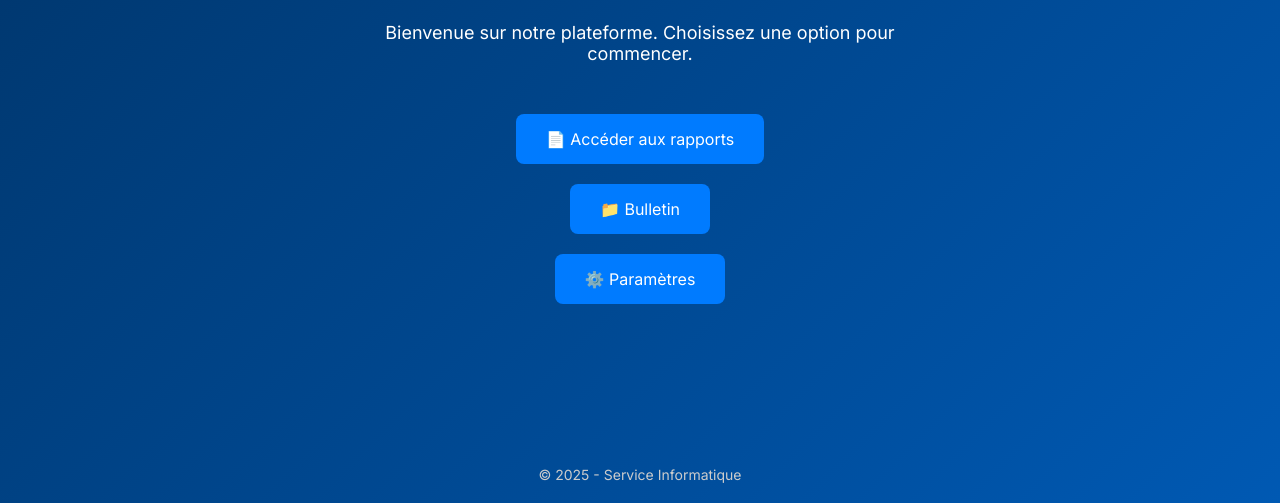
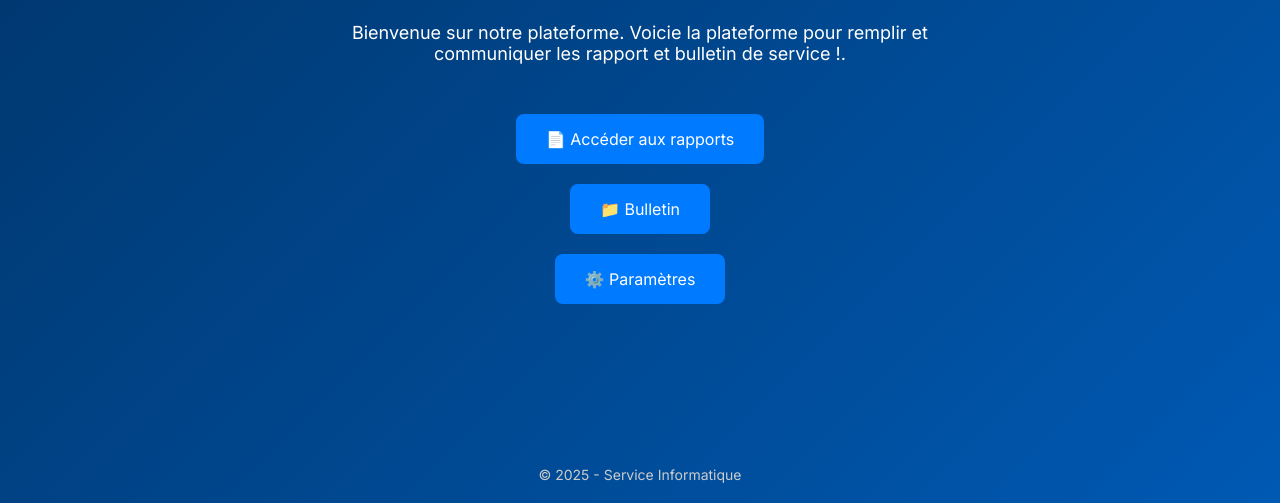
Before and after one commit to Sloslo3215/PM-Strasbourg67-, a plain HTML site: page index.html in a window 1280 px wide. Shown: the part 297-800 px from the top of the page. Drawn offline with Linux system fonts and the light colour scheme.

Commit message:
Update index.html

```diff
--- a/index.html
+++ b/index.html
@@ -57,7 +57,7 @@
 <body>
 
   <h1>Bienvenue 👋</h1>
-  <p>Bienvenue sur notre plateforme. Choisissez une option pour commencer.</p>
+  <p>Bienvenue sur notre plateforme. Voicie la plateforme pour remplir et communiquer les rapport et bulletin de service !.</p>
 
   <a href="rapport.html" class="btn">📄 Accéder aux rapports</a>
   <a href="bulletin.html" class="btn">📁 Bulletin</a>
```
